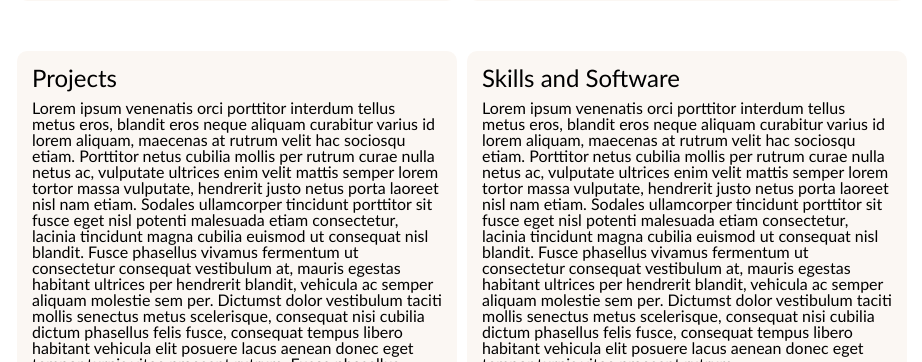
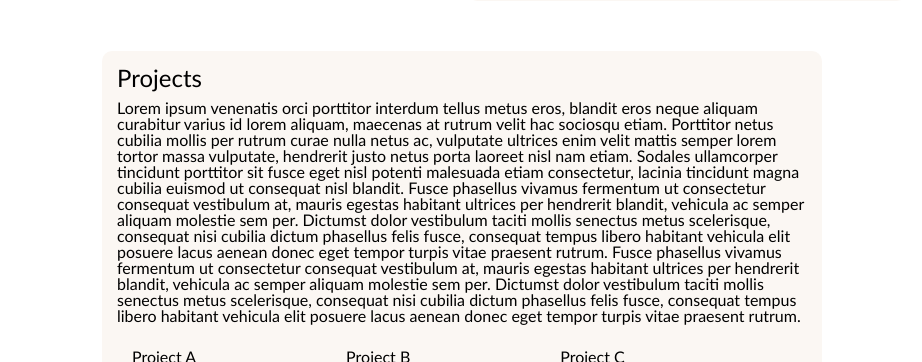
Before and after one commit to MonochromED/Resume-Site, a PHP site: page /resume.html in a window 1280 px wide. Shown: the part 479-841 px from the top of the page, without its empty margins (178-1100 px from the left). Run offline with PHP 8.4, Linux system fonts and the light colour scheme; style sheets or scripts are compiled from the project's sources.

Commit message:
Projects section single row
Projects section with no flexbox and width hard set in size.  Removed unnecessary space in certain dimensions and locks Projects section from growing too wide

```diff
--- a/assets/css/resume.css
+++ b/assets/css/resume.css
@@ -149,13 +149,18 @@ nav {
     display: flex;
     flex: auto;
     flex-flow: row wrap;
-    justify-content: center; }
+    justify-content: center;
+    align-items: flex-start; }
     .main_content section {
       flex-basis: 420px;
       margin-top: 50px;
       margin-left: 5px;
       margin-right: 5px;
-      padding: 10px; } }
+      padding: 10px; }
+    .main_content .no_flex {
+      flex: none; }
+    .main_content .projects_div {
+      width: 700px; } }
 /*-------------------CSS Animations----------------------*/
 .to_top_button {
   transition: opacity 200ms ease-in-out; }
--- a/assets/css/resume.scss
+++ b/assets/css/resume.scss
@@ -206,6 +206,7 @@ nav{
     flex: auto;
     flex-flow: row wrap;
     justify-content: center;
+    align-items: flex-start;
 
     section{
     $total_section_width: 440px;
@@ -217,10 +218,19 @@ nav{
     margin-right: 5px;
     padding: $section_padding_width;
     }
+
+    .no_flex{
+      flex: none;
+    }
+
+    .projects_div{
+      width: 700px;
+    }
   }
+}
 
 
-}
+//Flexbox preset sizes
 
 
 
--- a/resume.html
+++ b/resume.html
@@ -63,7 +63,7 @@
 
 
 
-    <section id="projects">
+    <section id="projects" class="no_flex projects_div">
       <h2>Projects</h2>
       <p>
         Lorem ipsum venenatis orci porttitor interdum tellus metus eros, blandit eros neque aliquam curabitur varius id lorem aliquam, maecenas at rutrum velit hac sociosqu etiam.
```
